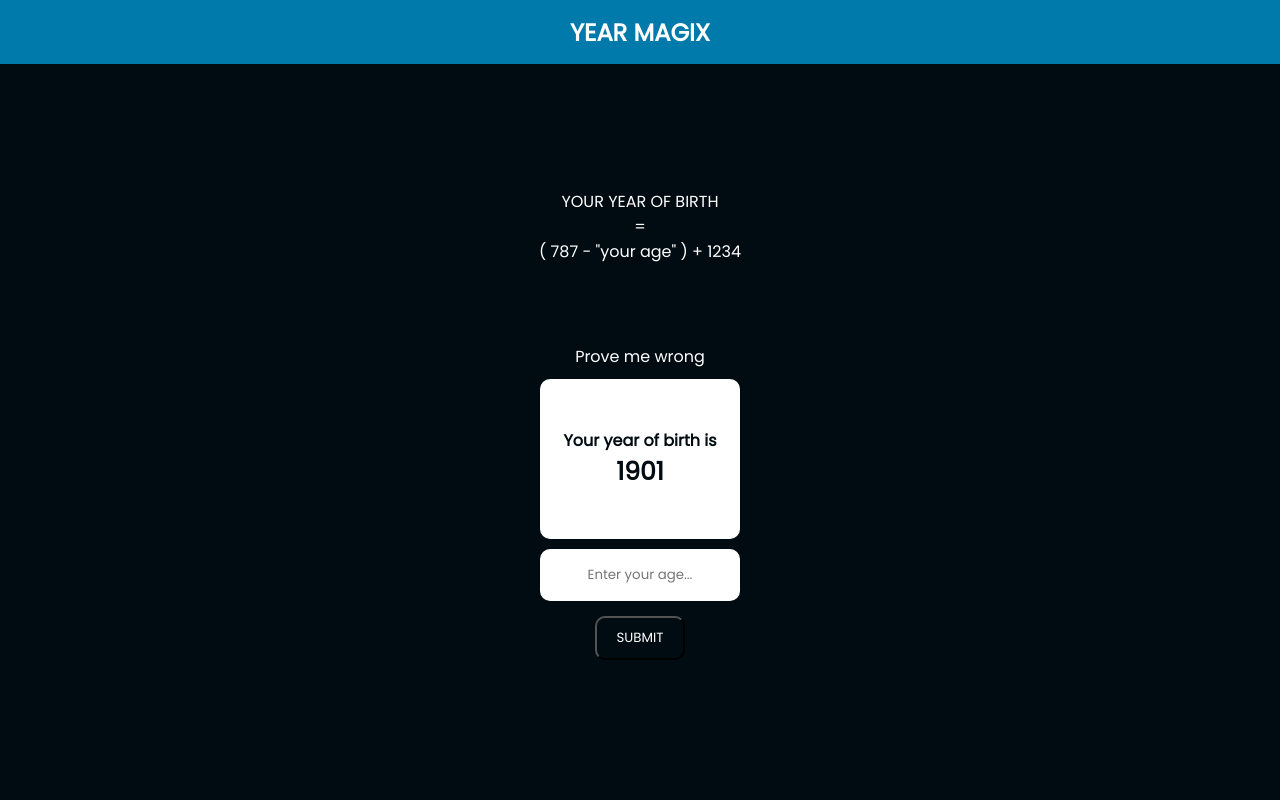
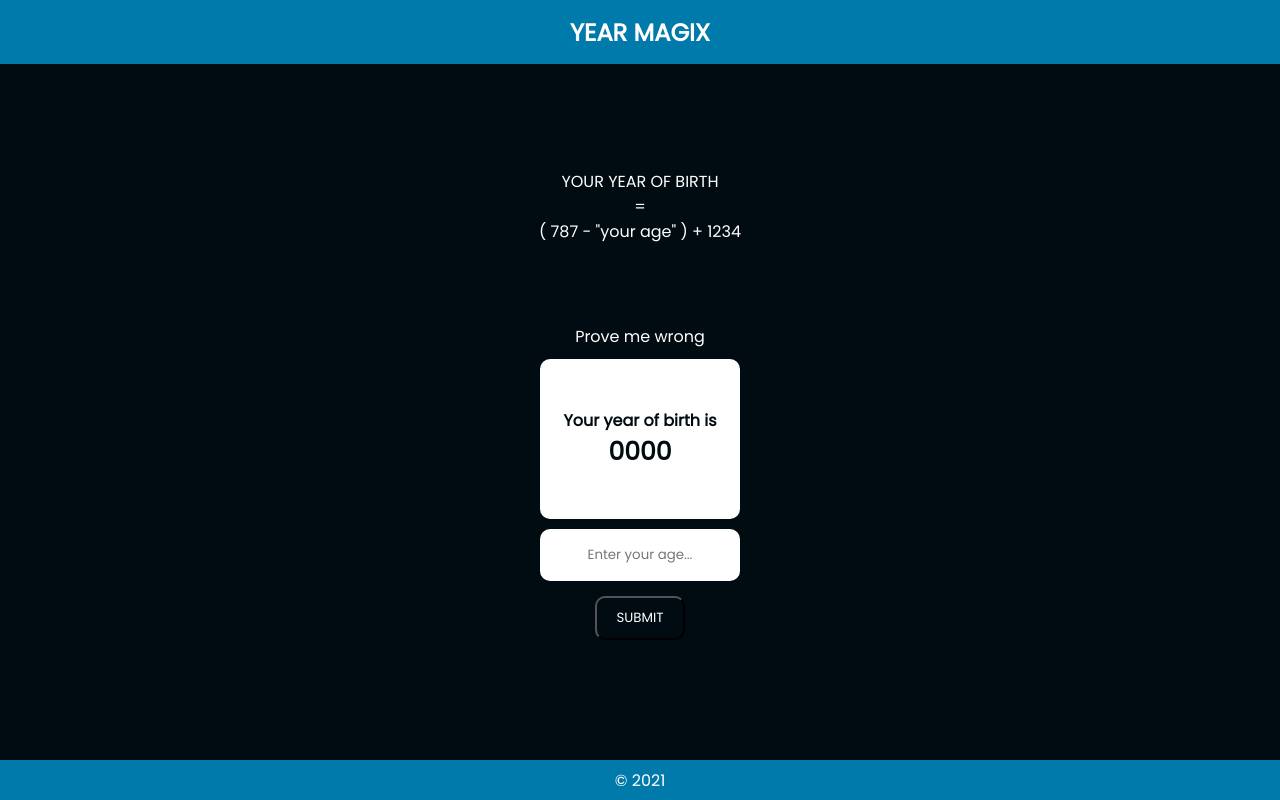
Before and after one commit to ercodr/yearmagic, a plain HTML site: page index.html in a window 1280 px wide. Drawn offline with Linux system fonts and the light colour scheme.

Commit message:
Add files via upload

```diff
--- a/app.css
+++ b/app.css
@@ -33,7 +33,7 @@ header{
 /* MAIN CONTENT */
 main{
     background: #000C11;
-    height: 92vh;
+    height: 87vh;
     width: 100vw;
     display: flex;
     flex-direction: column;
@@ -104,3 +104,14 @@ button{
     cursor: pointer;
     color: #fff;
 }
+
+footer{
+    background: #0079AB;
+    text-align: center;
+    height: 5vh;
+    color: #fff;
+    width: 100vw;
+    display: flex;
+    justify-content: center;
+    align-items: center;
+}
--- a/index.html
+++ b/index.html
@@ -25,7 +25,7 @@
 
             <div class="display">
                 <span>Your year of birth is</span>
-                <span id="yob">1901</span>
+                <span id="yob">0000</span>
             </div>
 
             <div class="form">
@@ -36,6 +36,8 @@
 
     </main>
 
+    <footer>&copy; 2021</footer>
+
     <script src="./app.js"></script>
 </body>
 </html>
```
